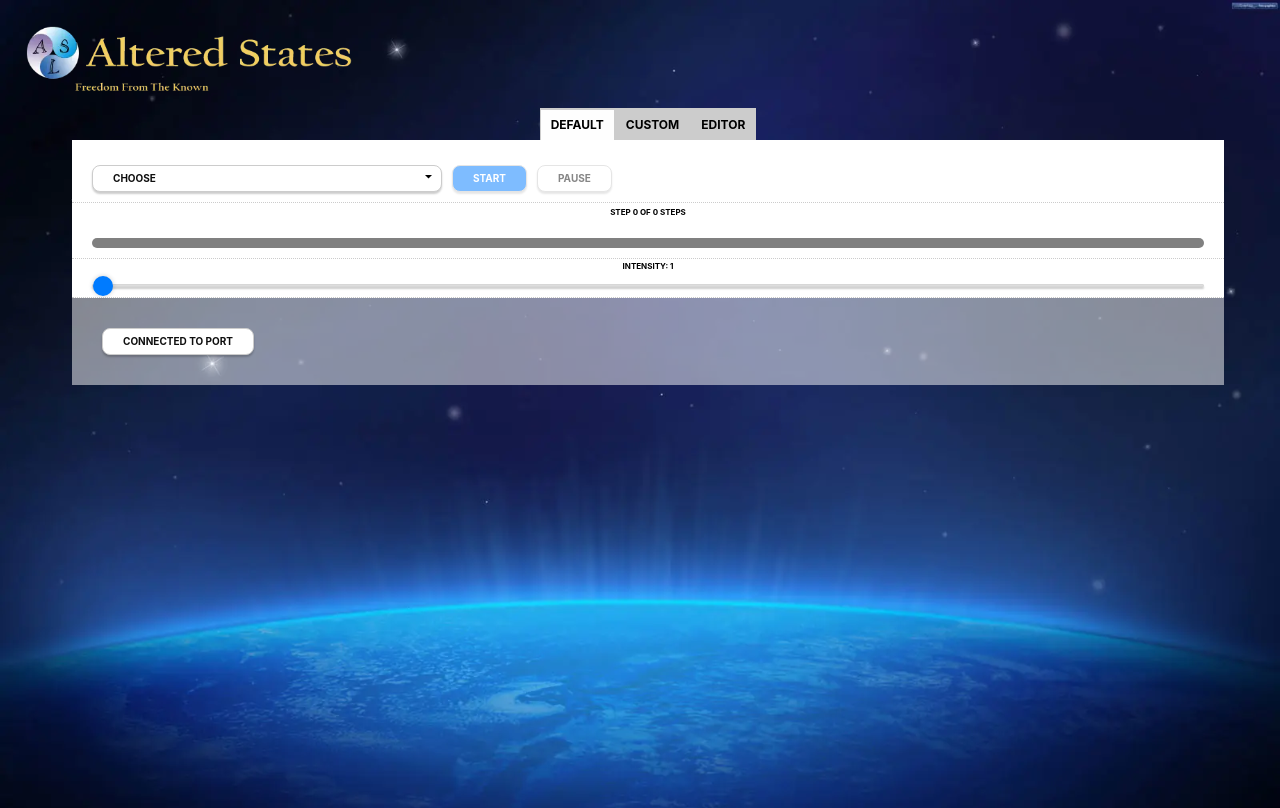
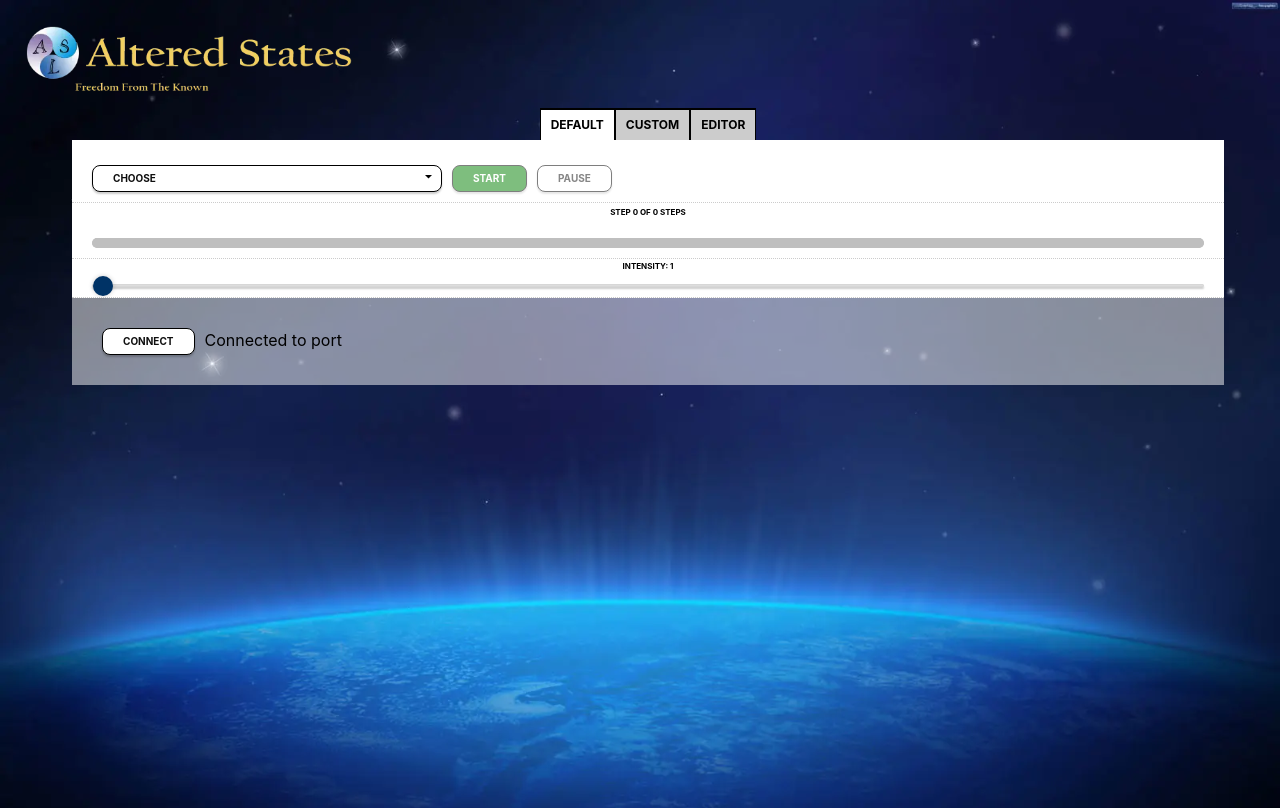
Before and after one commit to codeology-limited/asl-hoyland, a React (Vite) app: page / in a window 1280 px wide. Built offline with nearby package versions, Linux system fonts and the light colour scheme.

Commit message:
accessibility

```diff
--- a/src/App.tsx
+++ b/src/App.tsx
@@ -76,7 +76,7 @@ const App: React.FC = () => {
     };
 
     const handleCancel = () => {
-        alert("Edit cancelled");
+        //alert("Edit cancelled");
     };
 
     return (
@@ -100,7 +100,7 @@ const App: React.FC = () => {
                         <Route path="/editor" element={<ProgramEditor onSave={handleSave} onCancel={handleCancel} />} />
                     </Routes>
                     <div id="console">
-                        <button onClick={reconnectDevice} disabled={isRunning}>{port}</button>
+                        <button onClick={reconnectDevice} disabled={isRunning}>Connect</button> <p>{port}</p>
                     </div>
                     <StatusIndicator status={status} />
                 </main>
--- a/src/ProgramEditor/index.tsx
+++ b/src/ProgramEditor/index.tsx
@@ -140,12 +140,12 @@ const ProgramEditor: React.FC<ProgramEditorProps> = ({ onSave, onCancel }) => {
             </div>
             <div id="range-selector">
                 <label>
-                    If this program is a range you must supply a start and an end point.  Tick this box to make a ranged program:<br />
-                    Set this program as a range: <input
+                    If this program is a range you must supply a start and an end point.  <br />
+                     <input
                         type="checkbox"
                         checked={range}
                         onChange={(e) => setRange(e.target.checked)}
-                    />
+                    />&nbsp;&nbsp;This is a ranged program
 
                 </label>
             </div>
@@ -203,7 +203,7 @@ const ProgramEditor: React.FC<ProgramEditorProps> = ({ onSave, onCancel }) => {
             </div>
             <div>
                 <button type="button" onClick={handleSave}>Save</button>
-                <button type="button" onClick={onCancel}>Cancel</button>
+
             </div>
         </div>
     );
--- a/src/assets/App.css
+++ b/src/assets/App.css
@@ -1,29 +1,32 @@
 :root {
-    --primary-bg-color: #f6f6f6;
-    --primary-font-color: #000000;
-    --secondary-font-color: #ffffff;
-    --button-bg-color: #007bff;
-    --button-bg-hover-color: #0056b3;
-    --button-bg-active-color: #003f7f;
-    --button-border-color: #cccccc;
-    --button-border-hover-color: #396cd8;
-    --progress-bg-color: #e0e0e0;
-    --success-color: #007bff; /* Blue for success */
-    --fail-color: #ff6600; /* Orange for failure */
-    --tab-bg-color: #ccc;
-    --tab-active-bg-color: #fefefe;
-    --footer-bg-color: #d1d1d1;
-    --footer-font-color: #000000;
-    --stopping-state-color: #ff4444; /* A bright red for stopping state */
-    --footer-hover-color: #ff0000;
-    --slider-thumb-color: #007bff;
-    --slider-thumb-hover-color: #0056b3;
-    --slider-thumb-active-color: #003f7f;
+    --primary-bg-color: #FFFFFF;             /* Pure white for the highest contrast background */
+    --primary-font-color: #000000;           /* Pure black for the highest contrast text */
+    --secondary-font-color: #FFFFFF;         /* White for contrast on darker backgrounds */
+    --button-bg-color: #003366;              /* Dark navy blue for strong contrast */
+    --button-bg-hover-color: #002244;        /* Even darker navy blue for hover effect */
+    --button-bg-active-color: #001122;       /* Almost black for active state */
+    --button-border-color: #000000;          /* Black to maintain high contrast around buttons */
+    --button-border-hover-color: #003366;    /* Matches button background color for consistency */
+    --progress-bg-color: #BFBFBF;            /* Mid grey to provide contrast with progress value color */
+    --progress-color: #AFFF00;               /* Fel magic color, bright and eye-catching */
+    --success-color: #007F00;                /* Dark green for high contrast against light backgrounds */
+    --fail-color: #CC0000;                   /* Dark red for strong visibility */
+    --tab-bg-color: #CCCCCC;                 /* Light grey for inactive tabs, higher contrast than mid grey */
+    --tab-active-bg-color: #FFFFFF;          /* White for active tabs */
+    --footer-bg-color: #333333;              /* Dark grey for footer, ensuring text contrast */
+    --footer-font-color: #FFFFFF;            /* White to stand out against the dark footer */
+    --stopping-state-color: #CC0000;         /* Same as fail color, for consistency */
+    --footer-hover-color: #FF4500;           /* Bright orange-red for a noticeable hover effect */
+    --slider-thumb-color: #003366;           /* Matches button background color */
+    --slider-thumb-hover-color: #002244;     /* Matches button hover color */
+    --slider-thumb-active-color: #001122;    /* Matches button active color */
+
+
+    background-color: var(--primary-bg-color);
+    color: var(--primary-font-color);
     font-family: Inter, Avenir, Helvetica, Arial, sans-serif;
     line-height: 24px;
     font-weight: 400;
-    background-color: var(--primary-bg-color);
-    color: var(--primary-font-color);
     font-synthesis: none;
     text-rendering: optimizeLegibility;
     -webkit-font-smoothing: antialiased;
@@ -203,7 +206,32 @@ input[type="range"]::-moz-focus-outer {
     border-radius: 10px;
     overflow: hidden;
     margin-top: 10px;
+    appearance: none; /* Remove default styling */
 }
+
+/* For WebKit (Chrome, Safari, etc.) */
+progress::-webkit-progress-bar {
+    background-color: var(--progress-bg-color);
+    border-radius: 10px;
+}
+
+progress::-webkit-progress-value {
+    background-color: var(--progress-color); /* Fel magic color */
+    border-radius: 10px; /* Ensure the progress value has the same border-radius */
+}
+
+/* For Firefox */
+progress::-moz-progress-bar {
+    background-color: var(--progress-color); /* Fel magic color */
+    border-radius: 10px;
+}
+
+/* For Internet Explorer/Edge */
+progress::-ms-fill {
+    background-color: var(--progress-color); /* Fel magic color */
+    border-radius: 10px;
+}
+
 
 .tabs {
     height: 32px;
@@ -285,7 +313,10 @@ input[type="range"]::-moz-focus-outer {
     flex-direction: row;
     flex-wrap: wrap;
 }
-
+#console p {
+    padding:0;
+    margin:0;
+}
 footer {
     z-index: 1000;
 
--- a/src/util/ProgramRunner.ts
+++ b/src/util/ProgramRunner.ts
@@ -94,7 +94,7 @@ class ProgramRunner {
         if (program.range && program.data.length === 2) {
             const startFrequency = program.data[0].frequency;
             const endFrequency = program.data[1].frequency;
-            const interval = (program.data[0].runTime * 60_000 )/ totalSteps;
+            const interval = (program.data[0].runTime  )/ totalSteps;
             this.generator.delay = 100;
             for (let frequency = startFrequency; frequency <= endFrequency; frequency++) {
                 if (!this.running) break; // Immediately exit if not running
```
